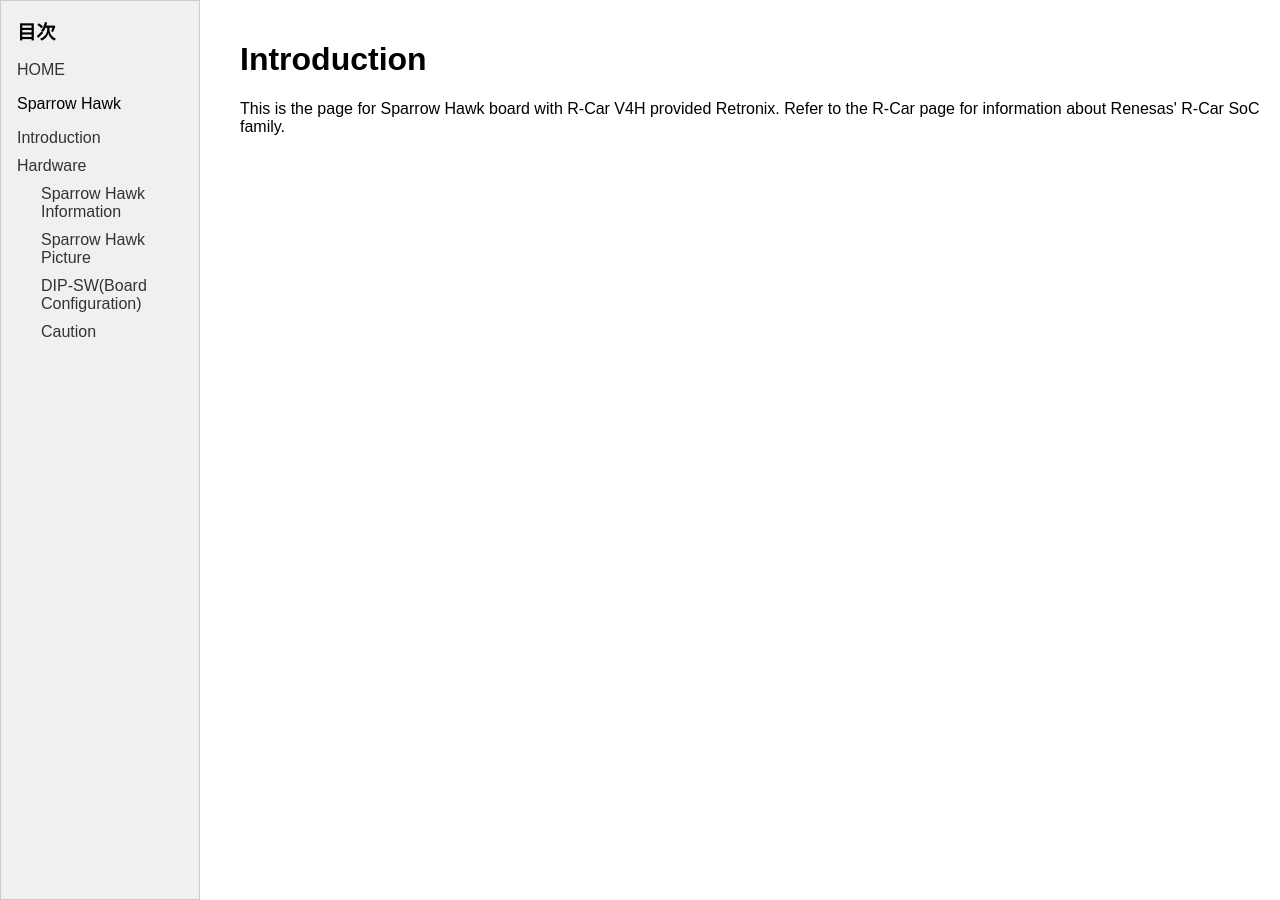
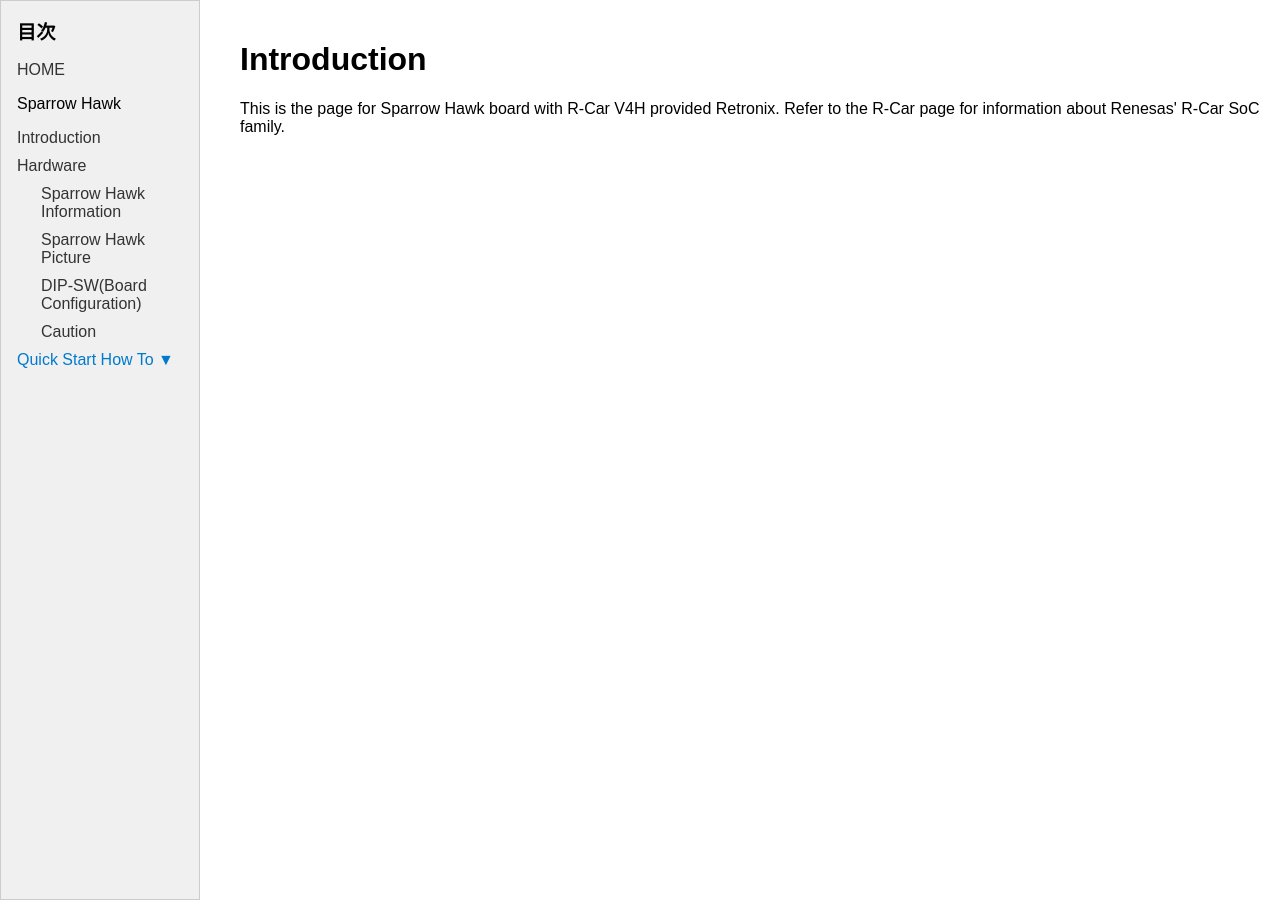
Before and after one commit to tnx94241/test_page, a Jekyll site: the page built from SH/introduction.html, in a window 1280 px wide. Built offline with Jekyll 4.4.1, drawn with Linux system fonts in a browser that asks for light colours.

Commit message:
fix _includes/nav.html, _layouts/default.html and css/common.css, and add js/menu-toggle.js

```diff
--- a/_includes/nav.html
+++ b/_includes/nav.html
@@ -13,5 +13,14 @@
         <li><a href="/test_page/SH/hardware.html#caution">Caution</a></li>
       </ul>
     </li>
+    <li>
+      <button class="toggle-btn" aria-expanded="false" type="button">Quick Start How To ▼</button>
+      <ul class="submenu" hidden>
+        <li><a href="/test_page/quick_start/build.html">How to build</a></li>
+        <li><a href="/test_page/quick_start/flash.html">How to flash</a></li>
+        <li><a href="/test_page/quick_start/boot.html">How to boot</a></li>
+        <li><a href="/test_page/quick_start/run_applications.html">How to run applications</a></li>
+      </ul>
+    </li>
   </ul>
 </nav>
--- a/_layouts/default.html
+++ b/_layouts/default.html
@@ -5,6 +5,7 @@
   <title>{{ page.title }}</title>
   <link rel="stylesheet" href="{{ '/css/common.css' | relative_url }}">
   <script src="{{ '/js/popup.js' | relative_url }}" defer></script>
+  <script src="{{ '/js/menu-toggle.js' | relative_url }}" defer></script>
 </head>
 <body>
   <div class="container">
--- a/css/common.css
+++ b/css/common.css
@@ -121,8 +121,21 @@
   margin: 0 !important;
 }
 
-/*
-.popup-image:hover {
-  transform: scale(1.02);
+nav .submenu {
+  margin-left: 1.5em;
+  list-style: none;
+  padding-left: 0;
 }
-*/
+
+.toggle-btn {
+  background: none;
+  border: none;
+  padding: 0;
+  font-size: 1em;
+  cursor: pointer;
+  color: #007acc;
+}
+
+.toggle-btn:focus {
+  outline: 2px solid #007acc;
+}
--- /dev/null
+++ b/js/menu-toggle.js
@@ -0,0 +1,15 @@
+// js/menu-toggle.js
+
+document.addEventListener('DOMContentLoaded', () => {
+  document.querySelectorAll('nav .toggle-btn').forEach(button => {
+    button.addEventListener('click', () => {
+      const expanded = button.getAttribute('aria-expanded') === 'true';
+      button.setAttribute('aria-expanded', String(!expanded));
+
+      const submenu = button.nextElementSibling;
+      if (submenu) {
+        submenu.hidden = expanded;
+      }
+    });
+  });
+});
```
